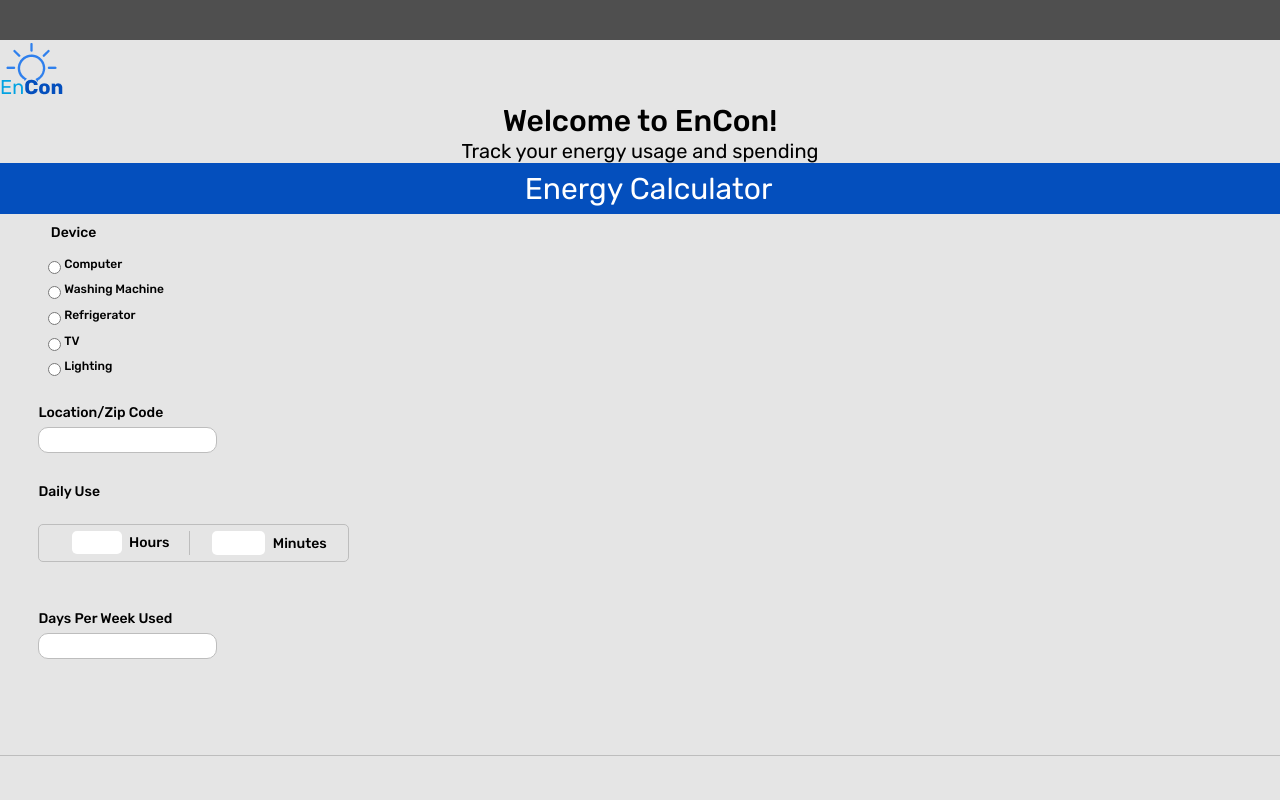
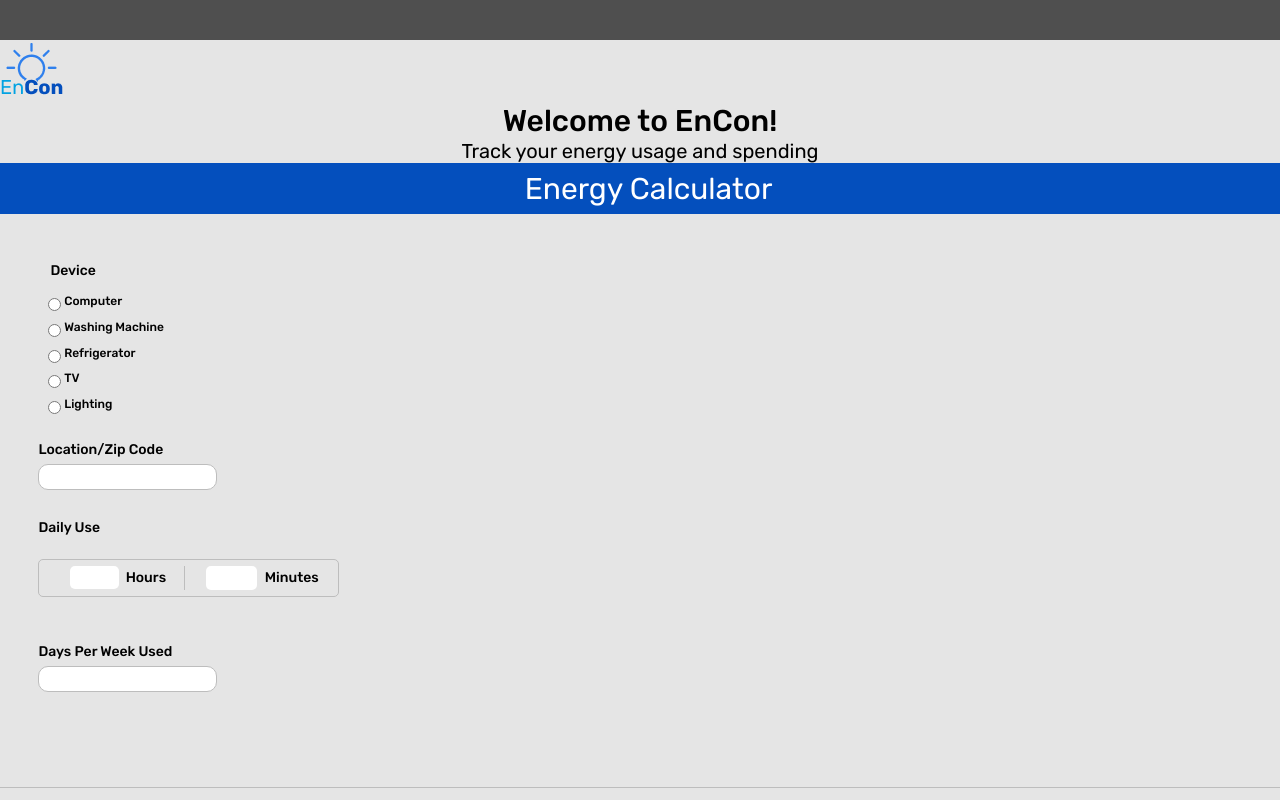
Before and after one commit to BloomTech-Labs/Encon-fe, a React (Create React App) app in the folder encon/: page / in a window 1280 px wide. Shown: the top 800 px of the page. Built offline with nearby package versions, Linux system fonts and the light colour scheme.

Commit message:
fixed margin on the calculator container

```diff
--- a/encon/src/styles/Calculator.scss
+++ b/encon/src/styles/Calculator.scss
@@ -4,7 +4,7 @@
   flex-direction: column;
   align-items: flex-start;
   justify-content: space-evenly;
-  margin-left: 3%;
+  margin: 3%;
   .deviceTitle {
     margin: 1%;
   }
```
